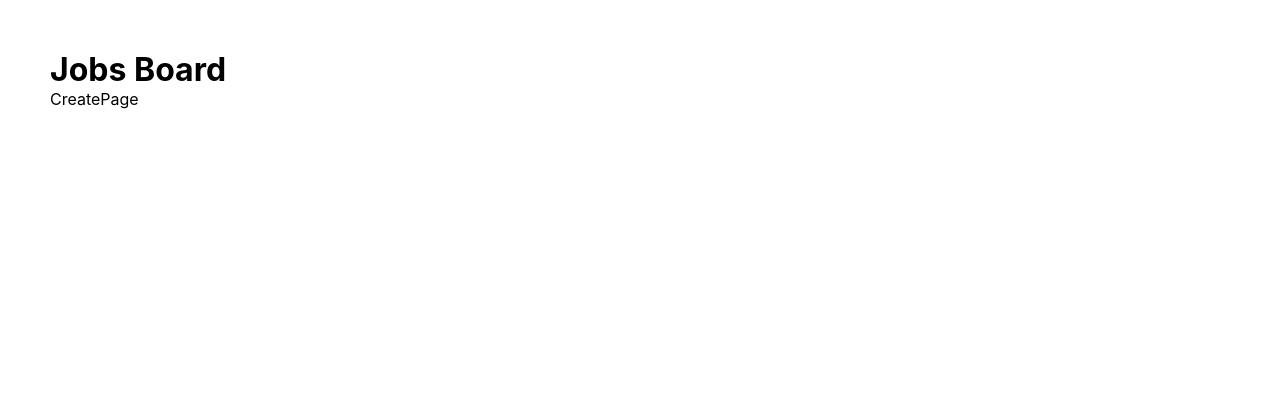
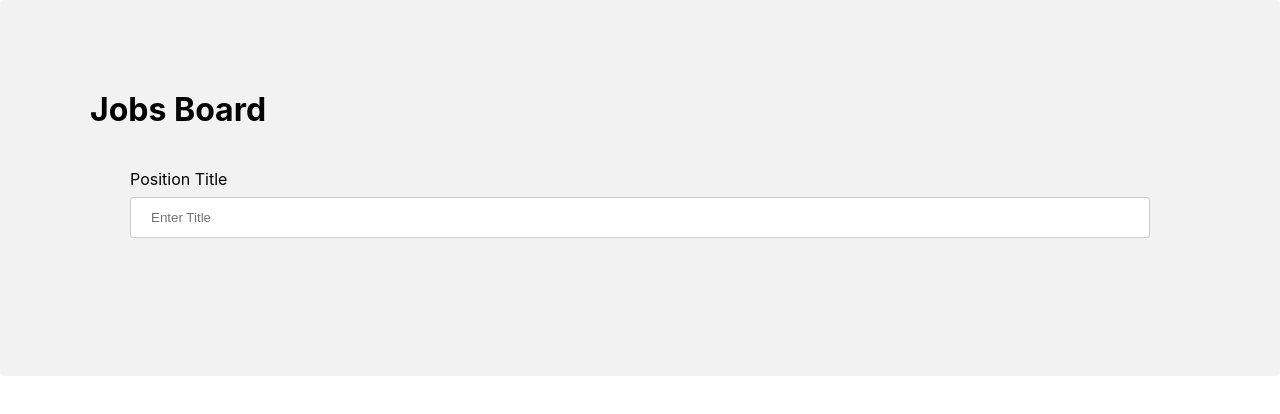
Before and after one commit to MelissaCurylo/javascript, a React (Create React App) app in the folder mini_projects/job_tracker/client/: page /jobs/new in a window 1280 px wide. Shown: the top 414 px of the page. Built offline with nearby package versions, Linux system fonts and the light colour scheme.

Commit message:
job_tracker
Job Tracker Client-side: Create page with form.

```diff
--- /dev/null
+++ b/mini_projects/job_tracker/client/src/create_page.css
@@ -0,0 +1,12 @@
+/* .add_job_form { } */
+
+
+.add_job_form {}
+
+input[type=text], select { width: 100%; padding: 12px 20px; margin: 8px 0; display: inline-block; border: 1px solid rgba(204, 204, 204, 0.945); border-radius: 4px; box-sizing: border-box; }
+
+input[type=submit] { width: 100%; background-color: #1380e6; color: white; padding: 14px 20px; margin: 8px 0; border: none; border-radius: 4px; cursor: pointer; }
+
+input[type=submit]:hover { background-color: #f2f2f2d8; }
+
+div { border-radius: 5px; background-color: #f2f2f2; padding: 20px; }
--- a/mini_projects/job_tracker/client/src/views/CreatePage.jsx
+++ b/mini_projects/job_tracker/client/src/views/CreatePage.jsx
@@ -1,9 +1,38 @@
-import React from 'react'
+import React, {useState} from 'react'
+import axios from "axios"
+import './../create_page.css';
+
+
+// 1. Need a from for input.
+// 2. After submit the data needs to post to database
+// 3. Input on form needs useState to track changes.
+// 4. Need axios in order to send data into database.
+
 
 const CreatePage = () => {
+    const [title, setTitle] = useState("")
+    const [company, setCompany] = useState("")
+    const [salary, setSalary] = useState(100000)
+    const [isRemote, setIsRemote] = useState(true)
+
+    const handleSubmit =(e) =>{
+
+    }
 
     return (
-        <div>CreatePage</div>
+        <div>
+            <form onSubmit={handleSubmit}  className="add_job_form">
+                <div>
+                    <label htmlFor="title"> Position Title </label>
+                    <input type="text" id="title" name="title" placeholder="Enter Title"  value={title} onChange={(e)=>setTitle(e.target.value)}></input>
+                </div>
+
+
+
+            </form>
+
+
+        </div>
     )
 }
 
--- a/mini_projects/job_tracker/client/src/views/Dashboard.jsx
+++ b/mini_projects/job_tracker/client/src/views/Dashboard.jsx
@@ -1,5 +1,6 @@
-import React, {useState, useEffect} from 'react'
-import axios from "axios"
+import React, {useState, useEffect} from 'react';
+import axios from "axios";
+
 
 
 // 1. Show all the jobs from database when component loaded.
--- a/mini_projects/job_tracker/client/src/views/DetailsPage.jsx
+++ b/mini_projects/job_tracker/client/src/views/DetailsPage.jsx
@@ -3,7 +3,10 @@ import React from 'react'
 const DetailsPage = () => {
 
     return (
-        <div>DetailsPage</div>
+        <div>DetailsPage
+
+
+        </div>
     )
 }
 
```
